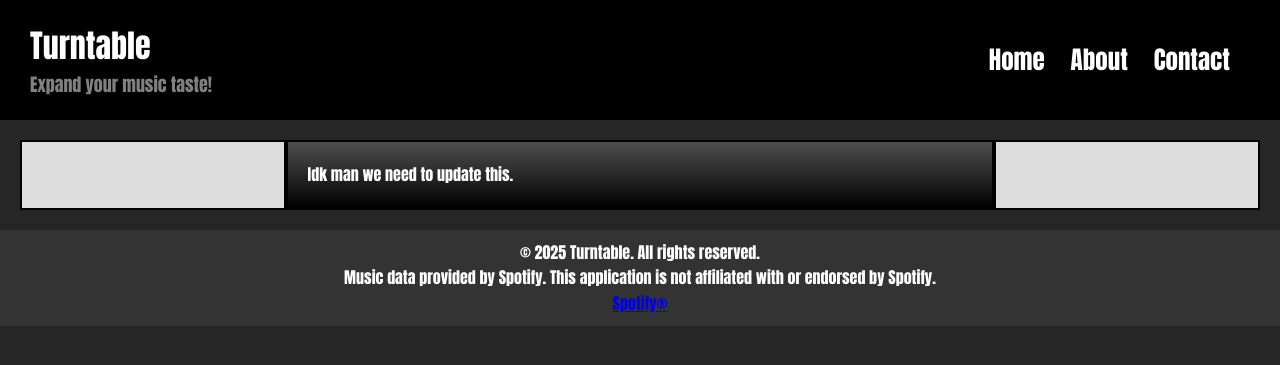
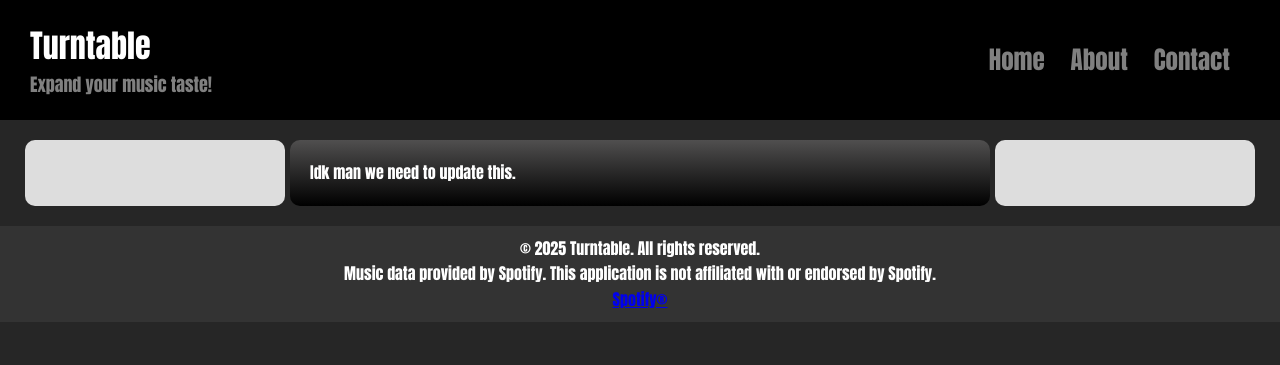
Before and after one commit to mac8414/turntable, a Flask app: page /contact in a window 1280 px wide. Shown: the top 365 px of the page. Run offline with Flask 3, Linux system fonts and the light colour scheme.

Commit message:
Updated the CSS and HTML styles to be more consistent.

```diff
--- a/app/static/css/about.css
+++ b/app/static/css/about.css
@@ -32,7 +32,8 @@ main {
     flex: 1;
     padding: 20px;
     background: #ddd;
-    border: 2px solid black;
+    margin: 0 5px; /* Add margin to move sidebars away from main content */
+    border-radius: 10px;
 }
 
 /* Main content style */
@@ -41,8 +42,8 @@ main {
     padding: 20px;
     background-image: linear-gradient(rgb(80, 79, 79), black); /* Set background image */
     background-size: cover;
-    border: 2px solid black;
     color: white;
+    border-radius: 10px;
 }
 
 footer {
--- a/app/static/css/contact.css
+++ b/app/static/css/contact.css
@@ -32,7 +32,8 @@ main {
     flex: 1;
     padding: 20px;
     background: #ddd;
-    border: 2px solid black;
+    margin: 0 5px; /* Add margin to move sidebars away from main content */
+    border-radius: 10px;
 }
 
 /* Main content style */
@@ -40,9 +41,9 @@ main {
     flex: 3;
     padding: 20px;
     background-image: linear-gradient(rgb(80, 79, 79), black); /* Set background image */
-    background-size: cover;
-    border: 2px solid black;
-    color: white;
+    background-size: cover; /* Ensure the background image covers the entire area */
+    color: white; /* Set text color to white */
+    border-radius: 10px;
 }
 
 footer {
--- a/app/static/css/home.css
+++ b/app/static/css/home.css
@@ -38,7 +38,6 @@ main {
     flex: 1;
     padding: 20px;
     background: #ddd;
-    border: 2px solid black;
     margin: 0 5px; /* Add margin to move sidebars away from main content */
     border-radius: 10px;
 }
@@ -130,7 +129,6 @@ main {
 .contentBox {
     width: 80%;
     height: 500px;
-    border: 2px solid black;
     margin: 20px auto; /* Centers the box */
     display: flex;
     align-items: center;
@@ -147,7 +145,6 @@ main {
     padding: 20px;
     background-image: linear-gradient(rgb(80, 79, 79), black); /* Set background image */
     background-size: cover; /* Ensure the background image covers the entire area */
-    border: 2px solid black;
     color: black; /* Set text color to white */
     border-radius: 10px;
 }
--- a/app/templates/about.html
+++ b/app/templates/about.html
@@ -17,9 +17,9 @@
                 <div style="font-size: 18px; color: gray;">Expand your music taste!</div>
             </div>
             <div style="font-size: 25px;">
-                <a href="#" onclick="location.href='/home'" class="nav-link" style="margin-right: 20px;">Home</a>
-                <a href="#" onclick="location.href='/about'" class="nav-link" style="margin-right: 20px;">About</a>
-                <a href="#" onclick="location.href='/contact'" class="nav-link" style="margin-right: 20px;">Contact</a>
+                <a href="#" onclick="location.href='/home'" class="nav-link" style="margin-right: 20px; color: gray;">Home</a>
+                <a href="#" onclick="location.href='/about'" class="nav-link" style="margin-right: 20px; color: gray;">About</a>
+                <a href="#" onclick="location.href='/contact'" class="nav-link" style="margin-right: 20px; color: gray;">Contact</a>
             </div>
         </div>
 
--- a/app/templates/contact.html
+++ b/app/templates/contact.html
@@ -18,9 +18,9 @@
                 <div style="font-size: 18px; color: gray;">Expand your music taste!</div>
             </div>
             <div style="font-size: 25px;">
-                <a href="#" onclick="location.href='/home'" class="nav-link" style="margin-right: 20px;">Home</a>
-                <a href="#" onclick="location.href='/about'" class="nav-link" style="margin-right: 20px;">About</a>
-                <a href="#" onclick="location.href='/contact'" class="nav-link" style="margin-right: 20px;">Contact</a>
+                <a href="#" onclick="location.href='/home'" class="nav-link" style="margin-right: 20px; color: gray;">Home</a>
+                <a href="#" onclick="location.href='/about'" class="nav-link" style="margin-right: 20px; color: gray;">About</a>
+                <a href="#" onclick="location.href='/contact'" class="nav-link" style="margin-right: 20px; color: gray;">Contact</a>
             </div>
         </div>
     </header>
```
Also changed, not shown: app/templates/home.html (+5 -3 lines).
